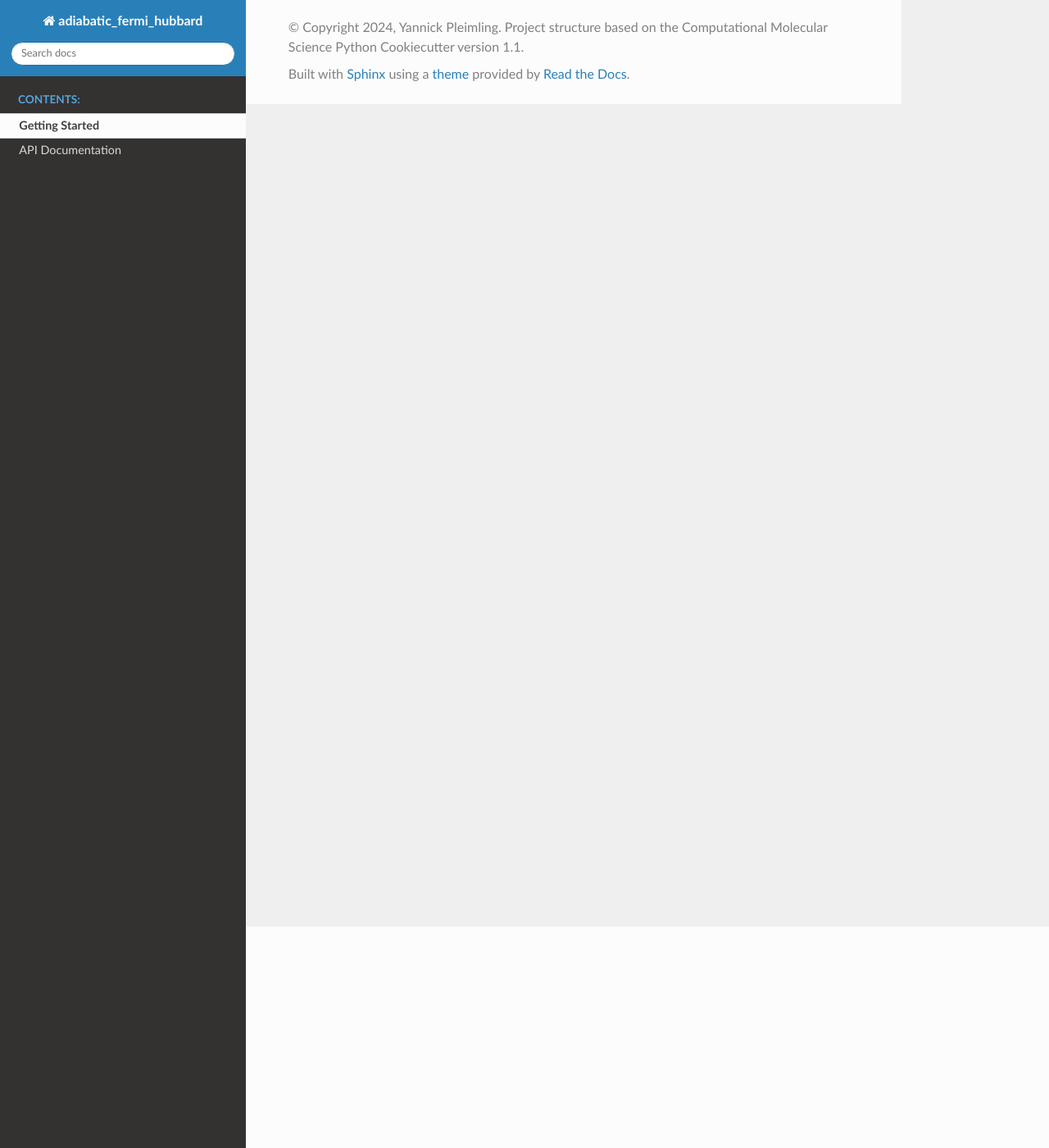
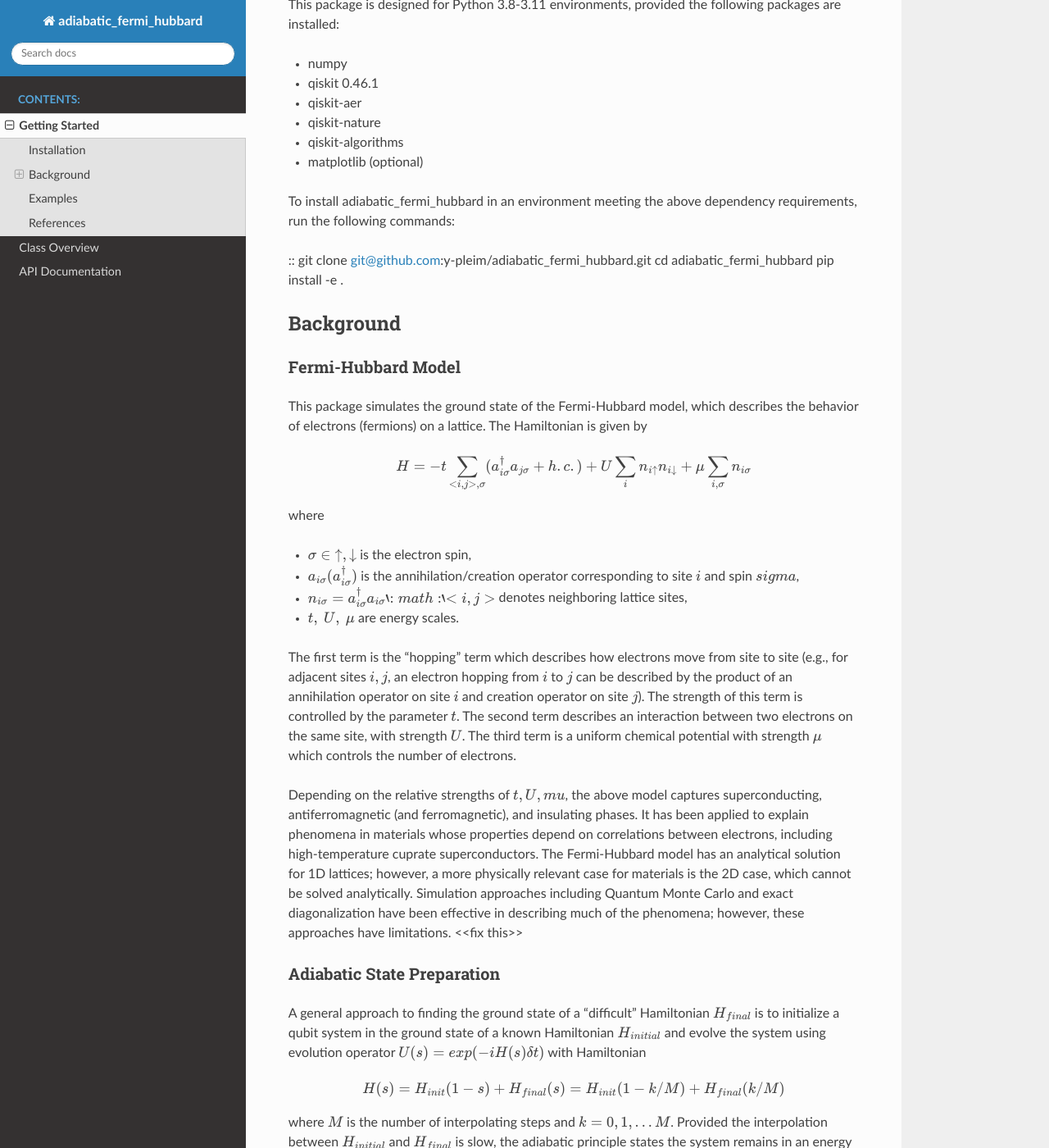
Before and after one commit to y-pleim/adiabatic_fermi_hubbard, a Sphinx documentation site: the page built from docs/getting_started.rst, in a window 1280 px wide and 1400 px high, scrolled down 270 px. Shown: the whole window at 82% size. Built offline with Sphinx 7.4.7 and the Read the Docs theme 2.0.0, drawn with Linux system fonts in a browser that asks for light colours; the version number could not be read and is left out; some of the changed text lies outside the part shown.

Commit message:
fixing sphinx typos and working on Getting Started background

```diff
--- a/docs/getting_started.rst
+++ b/docs/getting_started.rst
@@ -2,3 +2,76 @@
 ===============
 
 This page details how to get started with adiabatic_fermi_hubbard.
+
+Installation
+------------
+
+This package is designed for Python 3.8-3.11 environments, provided the following packages are installed:
+
+* numpy
+* qiskit 0.46.1
+* qiskit-aer
+* qiskit-nature
+* qiskit-algorithms
+* matplotlib (optional)
+
+To install adiabatic_fermi_hubbard in an environment meeting the above dependency requirements, run the following
+commands:
+
+::
+git clone git@github.com:y-pleim/adiabatic_fermi_hubbard.git
+cd adiabatic_fermi_hubbard
+pip install -e .
+
+Background
+----------
+Fermi-Hubbard Model
+'''''''''''''''''''
+This package simulates the ground state of the Fermi-Hubbard model, which describes the behavior of electrons (fermions)
+on a lattice. The Hamiltonian is given by
+
+.. math:: H = -t \sum_{<i,j>,\sigma}(a_{i\sigma}^\dagger a_{j\sigma} + h.c.) + U\sum_{i} n_{i\uparrow}n_{i\downarrow} + \mu \sum_{i,\sigma} n_{i\sigma}
+
+where
+
+* :math:`\sigma \in {\uparrow, \downarrow}` is the electron spin,
+* :math:`a_{i\sigma} (a_{i\sigma}^\dagger)` is the annihilation/creation operator corresponding to site :math:`i` and spin :math:`sigma`,
+* :math:`n_{i\sigma} = a_{i\sigma}^\dagger a_{i\sigma} `:math:`<i, j>` denotes neighboring lattice sites,
+* :math:`t, ~U, ~\mu` are energy scales.
+
+The first term is the "hopping" term which describes how electrons move from site to site (e.g., for adjacent sites :math:`i, j`, an electron hopping from
+:math:`i` to :math:`j` can be described by the product of an annihilation operator on site :math:`i` and creation operator on site :math:`j`). The strength of this
+term is controlled by the parameter :math:`t`. The second term describes an interaction between two electrons on the same site, with strength :math:`U`. The third
+term is a uniform chemical potential with strength :math:`\mu` which controls the number of electrons.
+
+Depending on the relative strengths of :math:`t, U, mu`, the above model captures superconducting, antiferromagnetic (and ferromagnetic), and insulating phases.
+It has been applied to explain phenomena in materials whose properties depend on correlations between electrons, including high-temperature cuprate superconductors.
+The Fermi-Hubbard model has an analytical solution for 1D lattices; however, a more physically relevant case for materials is the 2D case, which cannot
+be solved analytically. Simulation approaches including Quantum Monte Carlo and exact diagonalization have been effective in describing much of the phenomena; however,
+these approaches have limitations. <<fix this>>
+
+Adiabatic State Preparation
+'''''''''''''''''''''''''''
+A general approach to finding the ground state of a "difficult" Hamiltonian :math:`H_{final}` is to initialize a qubit system in the ground state of a known Hamiltonian
+:math:`H_{initial}` and evolve the system using evolution operator :math:`U(s) = exp(-iH(s)\delta t)` with Hamiltonian
+
+.. math:: H(s) = H_{init} (1-s) + H_{final} (s) = H_{init} (1- k/M) + H_{final} (k/M)
+
+where :math:`M` is the number of interpolating steps and :math:`k = 0, 1, ... M`. Provided the interpolation between :math:`H_{initial}` and :math:`H_{final}` is slow,
+the adiabatic principle states the system remains in an energy eigenstate of :math:`H(s)` at all times. So, the state of the system following interpolation is
+the ground state of :math:`H_{final}`. The adiabatic_fermi_hubbard package applies this approach to find the ground state of the Fermi-Hubbard model for small lattices.
+
+Implementation
+''''''''''''''
+
+
+
+Examples
+--------
+
+
+
+
+
+References
+----------
--- a/docs/index.rst
+++ b/docs/index.rst
@@ -19,5 +19,4 @@
 ==================
 
 * :ref:`genindex`
-* :ref:`modindex`
 * :ref:`search`
```
Also changed, not shown: docs/api.rst (+22 -3 lines), docs/requirements.yaml (+10 -0 lines), 2 other files.
